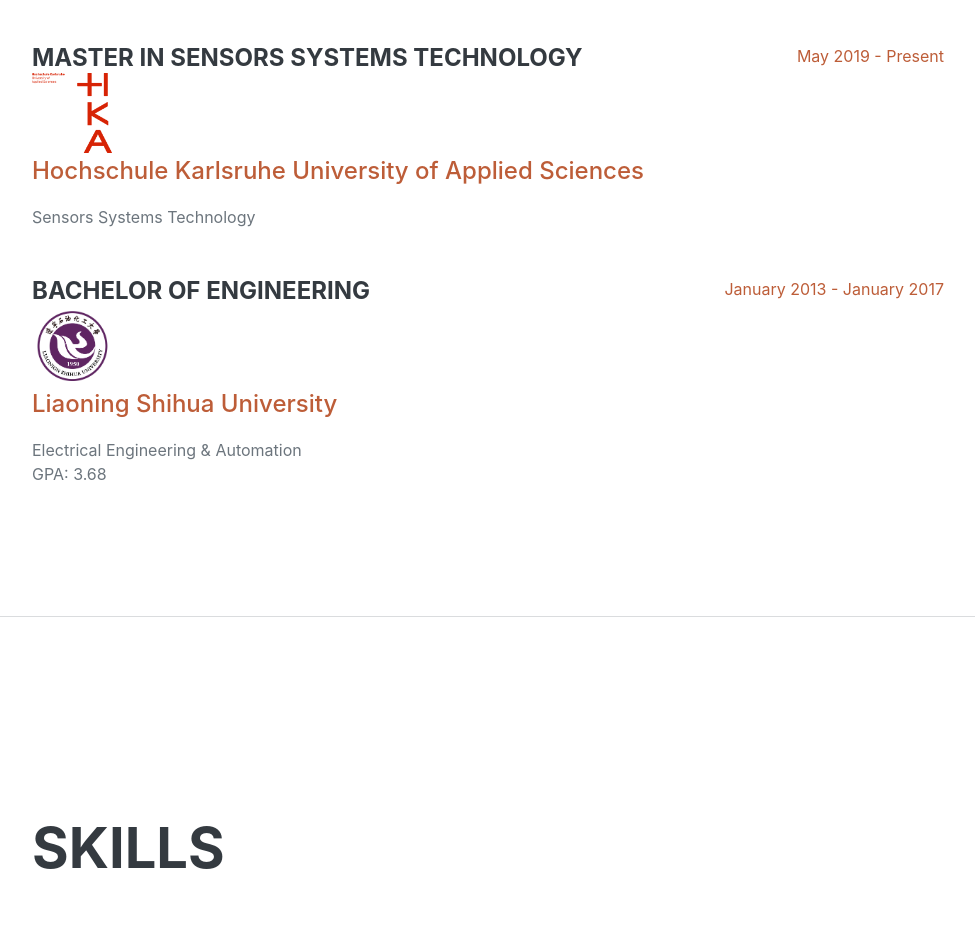
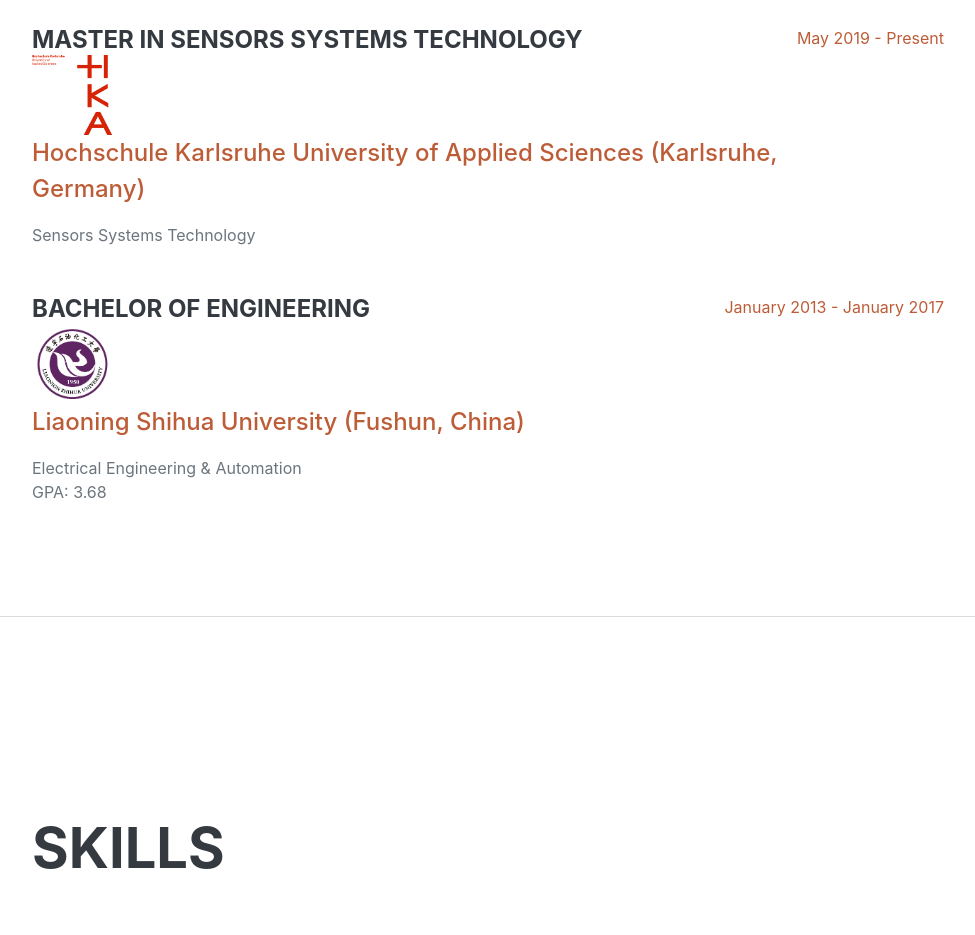
Before and after one commit to harris012/portfolio, a website: page src/pug/index.pug in a window 1280 px wide. Shown: the part 2940-3875 px from the top of the page, without its empty margins (288-1263 px from the left). Drawn offline with nearby package versions, Linux system fonts and the light colour scheme; files that its build step writes are made by us from their sources; files whose address does not match are found by name; a web font is replaced by a local one.

Commit message:
Update index.pug

```diff
--- a/src/pug/index.pug
+++ b/src/pug/index.pug
@@ -149,7 +149,7 @@
                             h4.mb-0 MASTER IN SENSORS SYSTEMS TECHNOLOGY
                             a(href="https://www.h-ka.de/en/" target="/")
                                 img(src='assets/img/HKA.png' style='width:80px; height:80px;')
-                                .subheading.mb-3 Hochschule Karlsruhe University of Applied Sciences
+                                .subheading.mb-3 Hochschule Karlsruhe University of Applied Sciences (Karlsruhe, Germany)
                             div Sensors Systems Technology
                             //- p GPA: 3.23
                         .flex-shrink-0
@@ -160,7 +160,7 @@
                             h4.mb-0  Bachelor of Engineering
                             a(href="http://english.lnpu.edu.cn/" target="/")
                                 img(src='assets/img/LSU.jpg' style='width:80px; height:80px;')
-                                .subheading.mb-3 Liaoning Shihua University
+                                .subheading.mb-3 Liaoning Shihua University (Fushun, China)
                             div Electrical Engineering & Automation
                             p GPA: 3.68
                         .flex-shrink-0
```
